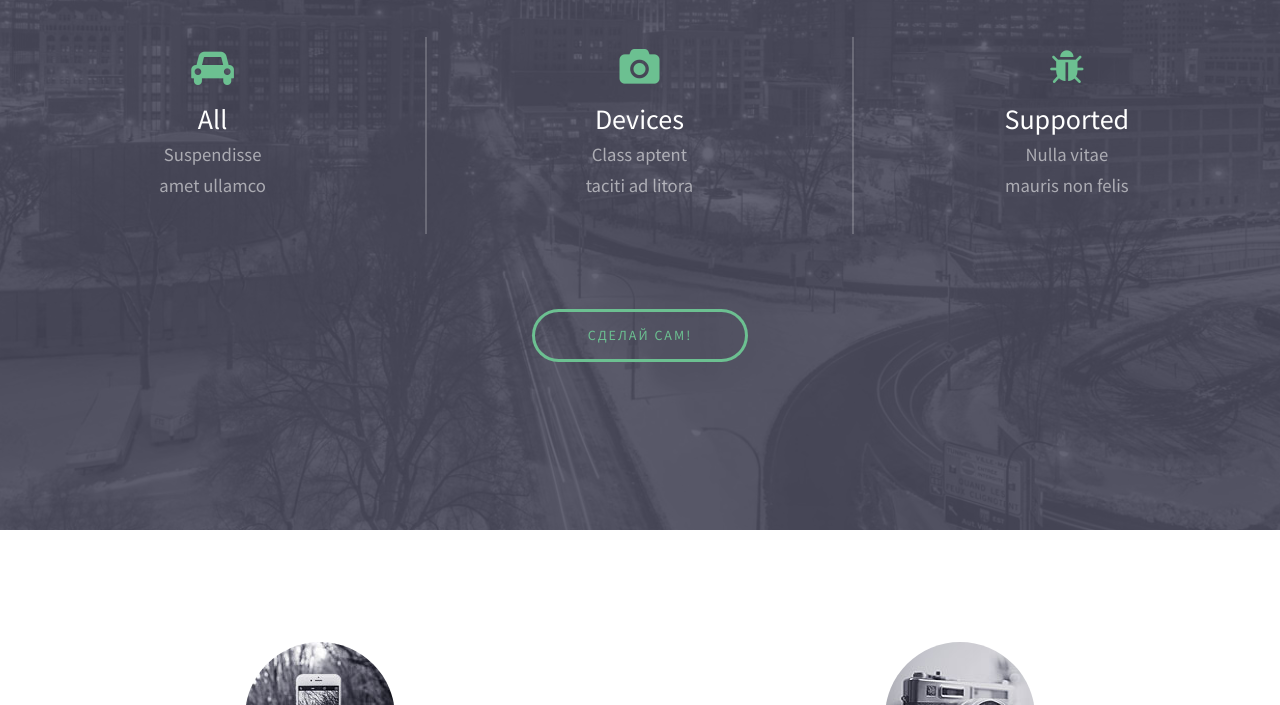
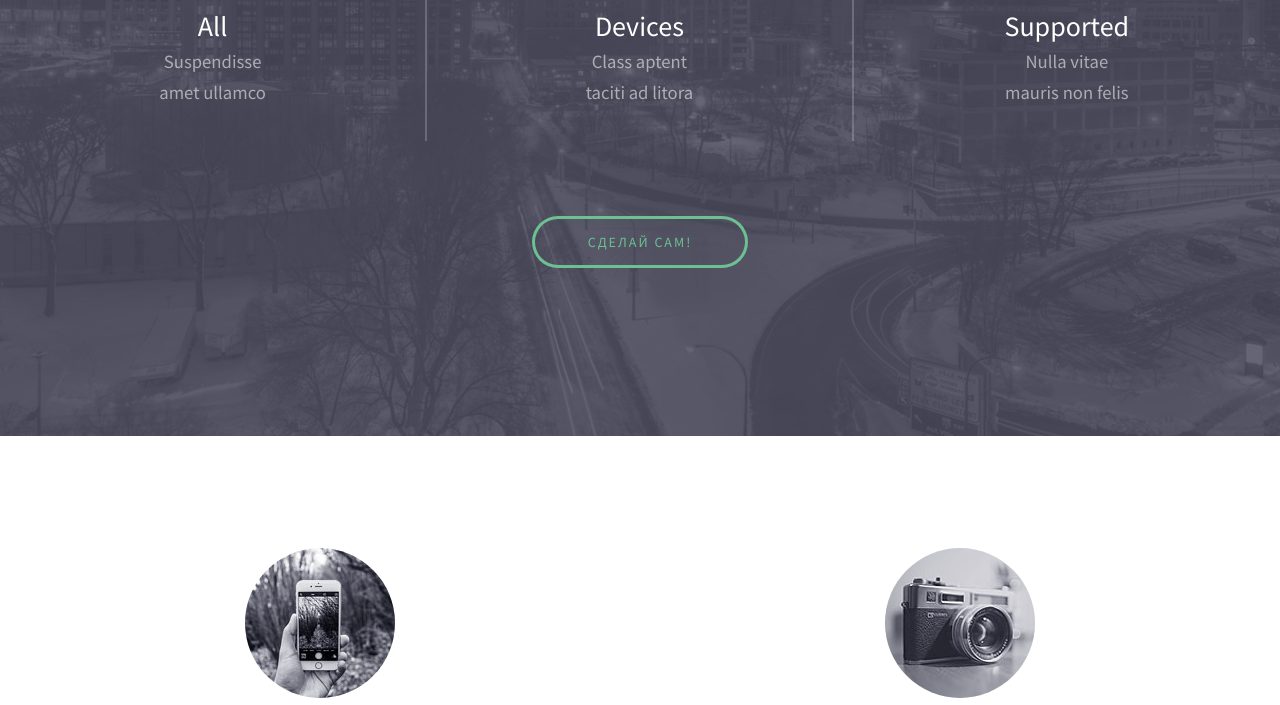
Before and after one commit to ArtemGodunov/Dz-12, a plain HTML site: page Done/index.html in a window 1280 px wide. Shown: the part 320-1025 px from the top of the page. Drawn offline with Linux system fonts and the light colour scheme.

Commit message:
new name commit

```diff
--- a/Done/assets/css/styles.css
+++ b/Done/assets/css/styles.css
@@ -129,7 +129,7 @@
     border-top: 2px solid rgba(255, 255, 255, 0.2);
     position: relative;
     z-index: 10005;
-    padding-top: 8em;
+    padding-top: 3em;
   }
 
   #banner p {
```
